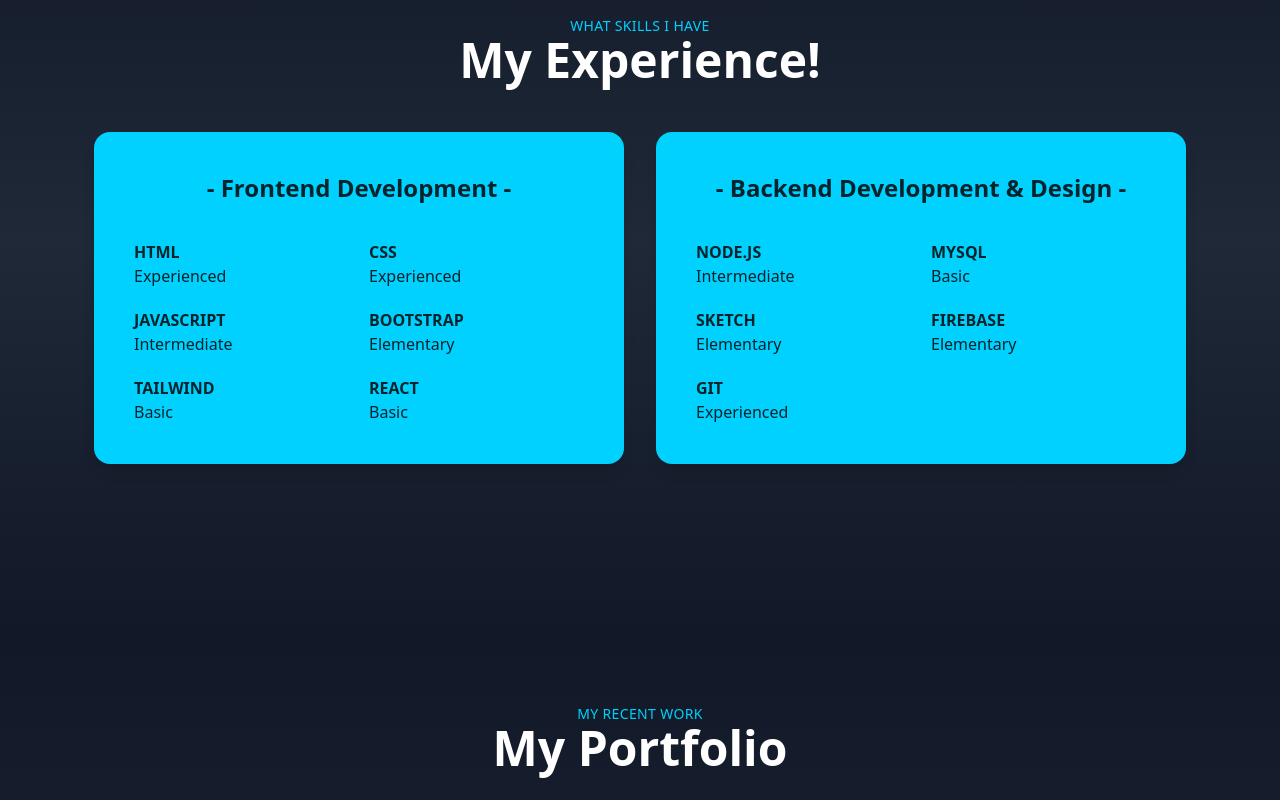
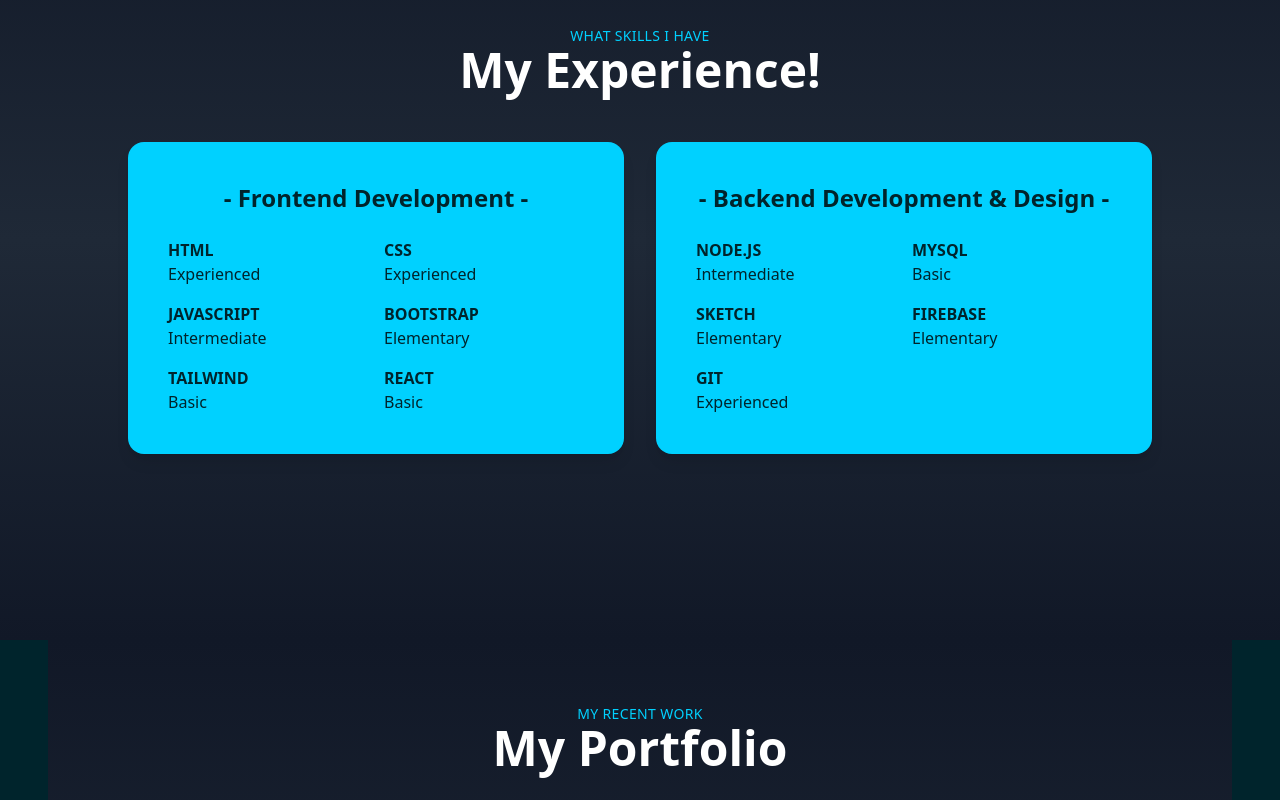
Before and after one commit to Muhisya/Muhisya.portfolio, a React (Vite) app: page / in a window 1280 px wide. Shown: the part 1760-2560 px from the top of the page. Built offline with nearby package versions, Linux system fonts and the light colour scheme.

Commit message:
updated still on mobile version

```diff
--- a/index.html
+++ b/index.html
@@ -6,7 +6,7 @@
     <meta name="viewport" content="width=device-width, initial-scale=1.0" />
     <title>landpage-reactwind</title>
   </head>
-  <body class="flex justify-center bg-[#00242C] overflow-x-hidden">
+  <body class="bg-[#00242C] overflow-x-hidden">
     <div id="root"></div>
     <script type="module" src="/src/main.jsx">
       import motion from "https://cdn.jsdelivr.net/npm/motion@latest/react/+esm"
--- a/src/components/Experience.jsx
+++ b/src/components/Experience.jsx
@@ -4,7 +4,7 @@ export default function Experience() {
       id="experience"
       name="experience"
       className="min-h-screen text-white flex flex-col items-center justify-center
-                 px-4 sm:px-8 md:px-16 lg:px-24 py-16 sm:py-20
+                 px-4 sm:px-8 md:px-16 lg:px-24 py-12 sm:py-20
                  bg-gradient-to-b from-gray-900 via-gray-800 to-gray-900"
     >
       {/* Section Title */}
@@ -16,16 +16,15 @@ export default function Experience() {
       </div>
 
       {/* Skill Cards Container */}
-      <div className="flex flex-col md:flex-row justify-center items-stretch gap-8 w-full">
-
+      <div className="flex flex-col md:flex-row justify-center items-center gap-8 w-full max-w-5xl">
         {/* Frontend Development */}
         <div className="bg-[#00D1FF] text-[#00242C] rounded-2xl shadow-lg
-                        p-10 w-full md:w-[540px] lg:w-[530px]
+                        p-6 sm:p-8 md:p-10 w-full sm:w-[90%] md:w-[500px]
                         flex flex-col justify-between transition-transform hover:scale-[1.01]">
-          <h3 className="text-xl sm:text-2xl font-semibold mb-9 text-center">
+          <h3 className="text-lg sm:text-xl md:text-2xl font-semibold mb-6 text-center">
             - Frontend Development -
           </h3>
-          <div className="grid grid-cols-2 gap-5 text-sm sm:text-base">
+          <div className="grid grid-cols-2 gap-4 text-sm sm:text-base">
             <div>
               <p className="font-bold uppercase">HTML</p>
               <p>Experienced</p>
@@ -55,22 +54,22 @@ export default function Experience() {
 
         {/* Backend Development */}
         <div className="bg-[#00D1FF] text-[#00242C] rounded-2xl shadow-lg
-                        p-10 w-full md:w-[540px] lg:w-[530px]
+                        p-6 sm:p-8 md:p-10 w-full sm:w-[90%] md:w-[500px]
                         flex flex-col justify-between transition-transform hover:scale-[1.01]">
-          <h3 className="text-xl sm:text-2xl font-semibold mb-9 text-center">
+          <h3 className="text-lg sm:text-xl md:text-2xl font-semibold mb-6 text-center">
             - Backend Development & Design -
           </h3>
-          <div className="grid grid-cols-2 gap-5 text-sm sm:text-base">
+          <div className="grid grid-cols-2 gap-4 text-sm sm:text-base">
             <div>
               <p className="font-bold uppercase">Node.js</p>
               <p>Intermediate</p>
             </div>
             <div>
-              <p className="font-bold uppercase">mysql</p>
+              <p className="font-bold uppercase">MySQL</p>
               <p>Basic</p>
             </div>
             <div>
-              <p className="font-bold uppercase">sketch</p>
+              <p className="font-bold uppercase">Sketch</p>
               <p>Elementary</p>
             </div>
             <div>
--- a/src/components/Navi.jsx
+++ b/src/components/Navi.jsx
@@ -15,13 +15,15 @@
 
   return (
     <nav
-        className={`fixed top-0 left-0 w-full bg-gray-800/40 backdrop-blur-md border-b border-gray-700 text-white z-50 transform transition-all duration-700 ease-out ${
+      className={`fixed top-0 left-0 w-full bg-gray-800/40 backdrop-blur-md border-b border-gray-700 text-white z-[100] transform transition-all duration-700 ease-out ${
         visible ? "translate-y-0 opacity-100" : "-translate-y-10 opacity-0"
       }`}
     >
-        <div className="max-w-6xl mx-auto flex items-center justify-between px-6 py-4">
+      <div className="max-w-6xl mx-auto flex items-center justify-between px-6 py-4 relative">
         {/* Logo */}
-          <h1 className="text-xl font-bold">Mu<span className="text-[#00D1FF]">hi</span>sya</h1>
+        <h1 className="text-xl font-bold">
+          Mu<span className="text-[#00D1FF]">hi</span>sya
+        </h1>
 
         {/* Desktop Menu */}
         <ul className="hidden md:flex items-center gap-8">
@@ -42,7 +44,7 @@
           )}
         </ul>
 
-          {/* Theme Toggle Button (example) */}
+        {/* Theme Toggle (example) */}
         <button className="hidden md:flex px-4 py-2 bg-[#00D1FF] hover:bg-[#4fddfd] rounded-full text-sm font-medium transition">
           <svg
             xmlns="http://www.w3.org/2000/svg"
@@ -63,7 +65,7 @@
 
         {/* Mobile Menu Button */}
         <button
-            className="md:hidden flex flex-col gap-1.5 focus:outline-none"
+          className="md:hidden flex flex-col gap-1.5 focus:outline-none relative z-[200]"
           onClick={toggleMenu}
         >
           <span
@@ -86,15 +88,15 @@
 
       {/* Mobile Dropdown Menu */}
       <motion.div
-          initial={{ opacity: 0, y: -20 }}
+        initial={{ opacity: 0, y: -10 }}
         animate={{
           opacity: menuOpen ? 1 : 0,
-            y: menuOpen ? 0 : -20,
+          y: menuOpen ? 0 : -10,
         }}
         transition={{ duration: 0.3 }}
-          className={`${
-            menuOpen ? "max-h-96" : "max-h-0"
-          } overflow-hidden md:hidden  bg-gray-800/40 backdrop-blur-md border-b border-gray-700`}
+        className={`absolute top-full left-0 w-full ${
+          menuOpen ? "max-h-96 opacity-100" : "max-h-0 opacity-0"
+        } overflow-hidden md:hidden bg-gray-800/80 backdrop-blur-md border-b border-gray-700 z-[50] transition-all duration-300`}
       >
         <ul className="flex flex-col items-center gap-6 py-6 text-lg">
           {["home", "about", "experience", "portfolio", "contact"].map(
@@ -105,7 +107,7 @@
                   smooth={true}
                   duration={500}
                   offset={-70}
-                    onClick={() => setMenuOpen(false)} // close after click
+                  onClick={() => setMenuOpen(false)} // close menu when clicking a link
                   className="hover:text-[#00D1FF] transition cursor-pointer"
                 >
                   {section.charAt(0).toUpperCase() + section.slice(1)}
--- a/src/components/Portfolio.jsx
+++ b/src/components/Portfolio.jsx
@@ -15,7 +15,7 @@ export default function Portfolio() {
       id="portfolio"
       name="portfolio"
       className="min-h-screen flex flex-col items-center justify-center text-white
-                 bg-gradient-to-b from-gray-900 via-gray-800 to-gray-900 px-6 py-16"
+                 bg-gradient-to-b from-gray-900 via-gray-800 to-gray-900 px-6 py-16 lg:mx-12"
     >
       {/* Section Title */}
       <div className="text-center mb-12">
```
Lines whose indentation alone changed are shown as unchanged.
